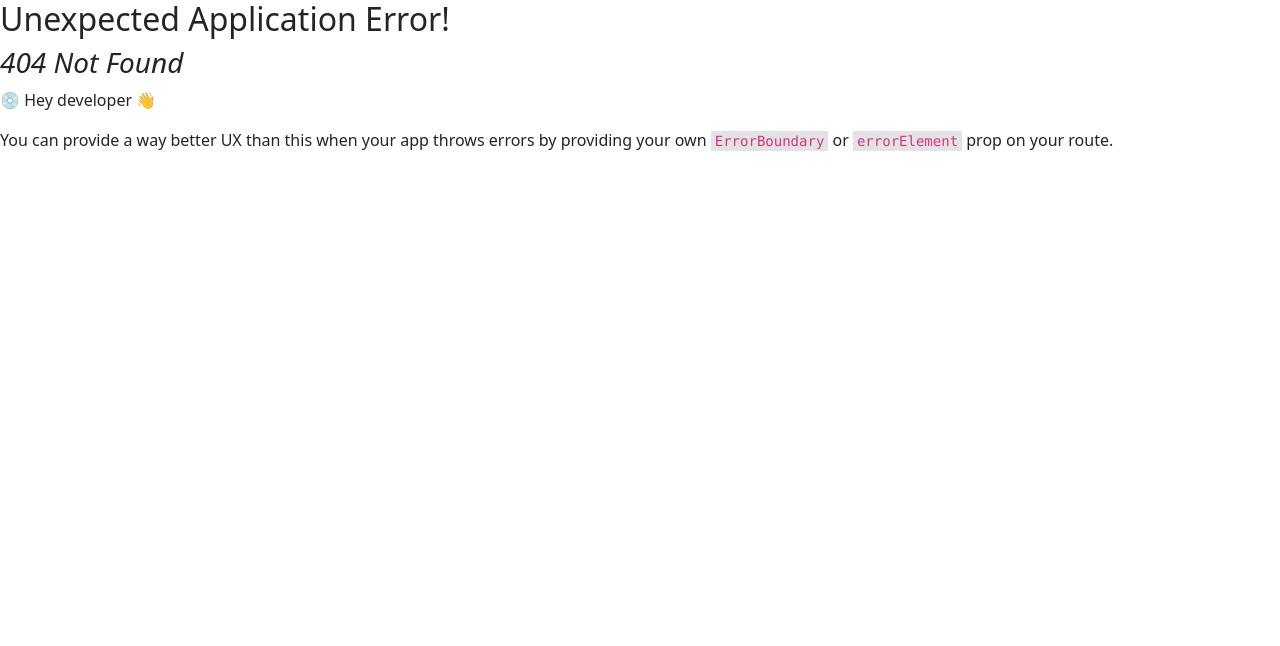
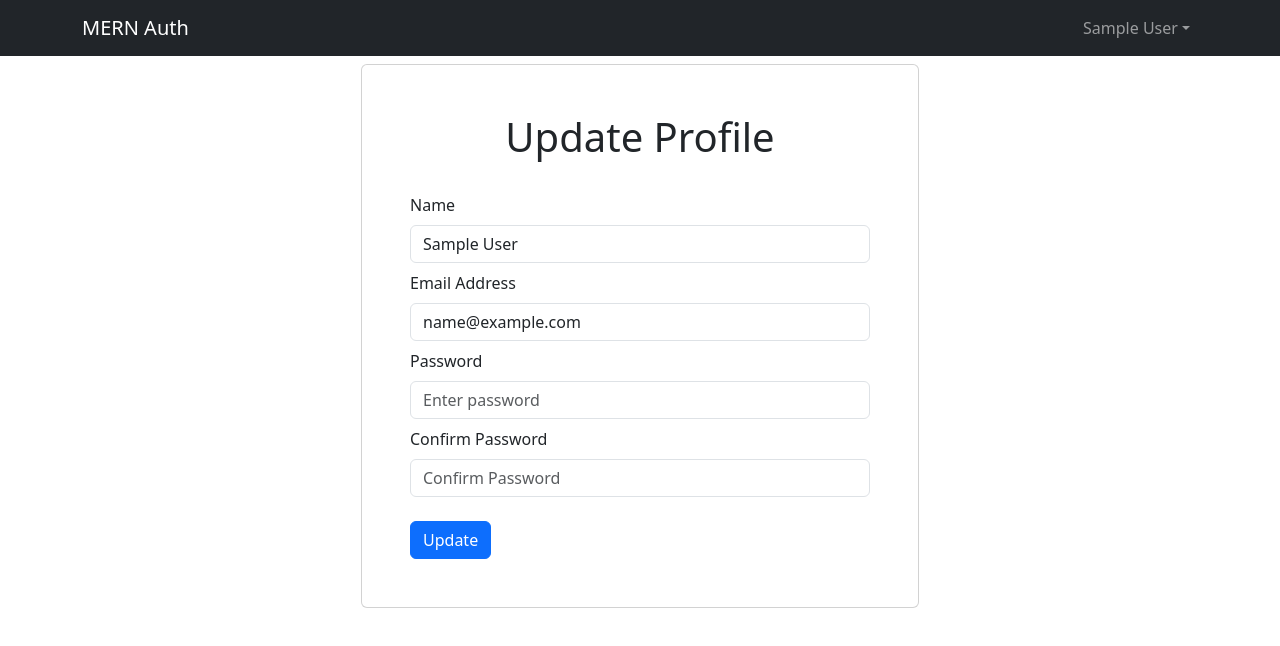
Before and after one commit to MigueMartelo/mern-auth, a React (Vite) app in the folder frontend/: page /profile in a window 1280 px wide. Before the commit this address had no page. Shown: the top 646 px of the page. Built offline with nearby package versions, Linux system fonts and the light colour scheme; sample sign-in values are in the browser's storage.

Commit message:
feat: add the ProfilePage

```diff
--- a/frontend/src/main.jsx
+++ b/frontend/src/main.jsx
@@ -12,9 +12,12 @@
 import App from './App.jsx';
 import 'bootstrap/dist/css/bootstrap.min.css';
 import './index.css';
+
+import PrivateRoute from './components/PrivateRoute.jsx';
 import HomePage from './pages/HomePage.jsx';
 import LoginPage from './pages/LoginPage.jsx';
 import RegisterPage from './pages/RegisterPage.jsx';
+import ProfilePage from './pages/ProfilePage.jsx';
 
 const router = createBrowserRouter(
   createRoutesFromElements(
@@ -22,6 +25,10 @@
       <Route index={true} path='/' element={<HomePage />} />
       <Route path='/login' element={<LoginPage />} />
       <Route path='/register' element={<RegisterPage />} />
+      {/* Private Routes */}
+      <Route path='' element={<PrivateRoute />}>
+        <Route path='/profile' element={<ProfilePage />} />
+      </Route>
     </Route>
   )
 );
--- /dev/null
+++ b/frontend/src/pages/ProfilePage.jsx
@@ -0,0 +1,87 @@
+import { useState, useEffect } from 'react';
+import { useNavigate } from 'react-router-dom';
+import { useDispatch, useSelector } from 'react-redux';
+import { toast } from 'react-toastify';
+import { Form, Button } from 'react-bootstrap';
+import { setCredentials } from '../slices/authSlice';
+import FormContainer from '../components/FormContainer';
+import Loader from '../components/Loader';
+
+const ProfilePage = () => {
+  const [name, setName] = useState('');
+  const [email, setEmail] = useState('');
+  const [password, setPassword] = useState('');
+  const [confirmPassword, setConfirmPassword] = useState('');
+
+  const navigate = useNavigate();
+  const dispatch = useDispatch();
+
+  const { userInfo } = useSelector((state) => state.auth);
+
+  useEffect(() => {
+    if (!userInfo) {
+      navigate('/login');
+    } else {
+      setName(userInfo.name);
+      setEmail(userInfo.email);
+    }
+  }, [navigate, userInfo]);
+
+  const submitHandler = async (e) => {
+    e.preventDefault();
+    if (password !== confirmPassword) {
+      toast.error('Passwords do not match');
+      return;
+    } else {
+      console.log('dispatching');
+    }
+  };
+
+  return (
+    <FormContainer>
+      <h1 className='text-center mb-4'>Update Profile</h1>
+      <Form onSubmit={submitHandler}>
+        <Form.Group className='my-2' controlId='name'>
+          <Form.Label>Name</Form.Label>
+          <Form.Control
+            type='text'
+            placeholder='Enter your name'
+            value={name}
+            onChange={(e) => setName(e.target.value)}
+          />
+        </Form.Group>
+        <Form.Group className='my-2' controlId='email'>
+          <Form.Label>Email Address</Form.Label>
+          <Form.Control
+            type='email'
+            placeholder='Enter email'
+            value={email}
+            onChange={(e) => setEmail(e.target.value)}
+          />
+        </Form.Group>
+        <Form.Group className='my-2' controlId='password'>
+          <Form.Label>Password</Form.Label>
+          <Form.Control
+            type='password'
+            placeholder='Enter password'
+            value={password}
+            onChange={(e) => setPassword(e.target.value)}
+          />
+        </Form.Group>
+        <Form.Group className='my-2' controlId='confirmPassword'>
+          <Form.Label>Confirm Password</Form.Label>
+          <Form.Control
+            type='password'
+            placeholder='Confirm Password'
+            value={confirmPassword}
+            onChange={(e) => setConfirmPassword(e.target.value)}
+          />
+        </Form.Group>
+        <Button className='mt-3' type='submit' variant='primary'>
+          Update
+        </Button>
+      </Form>
+    </FormContainer>
+  );
+};
+export default ProfilePage;
```
